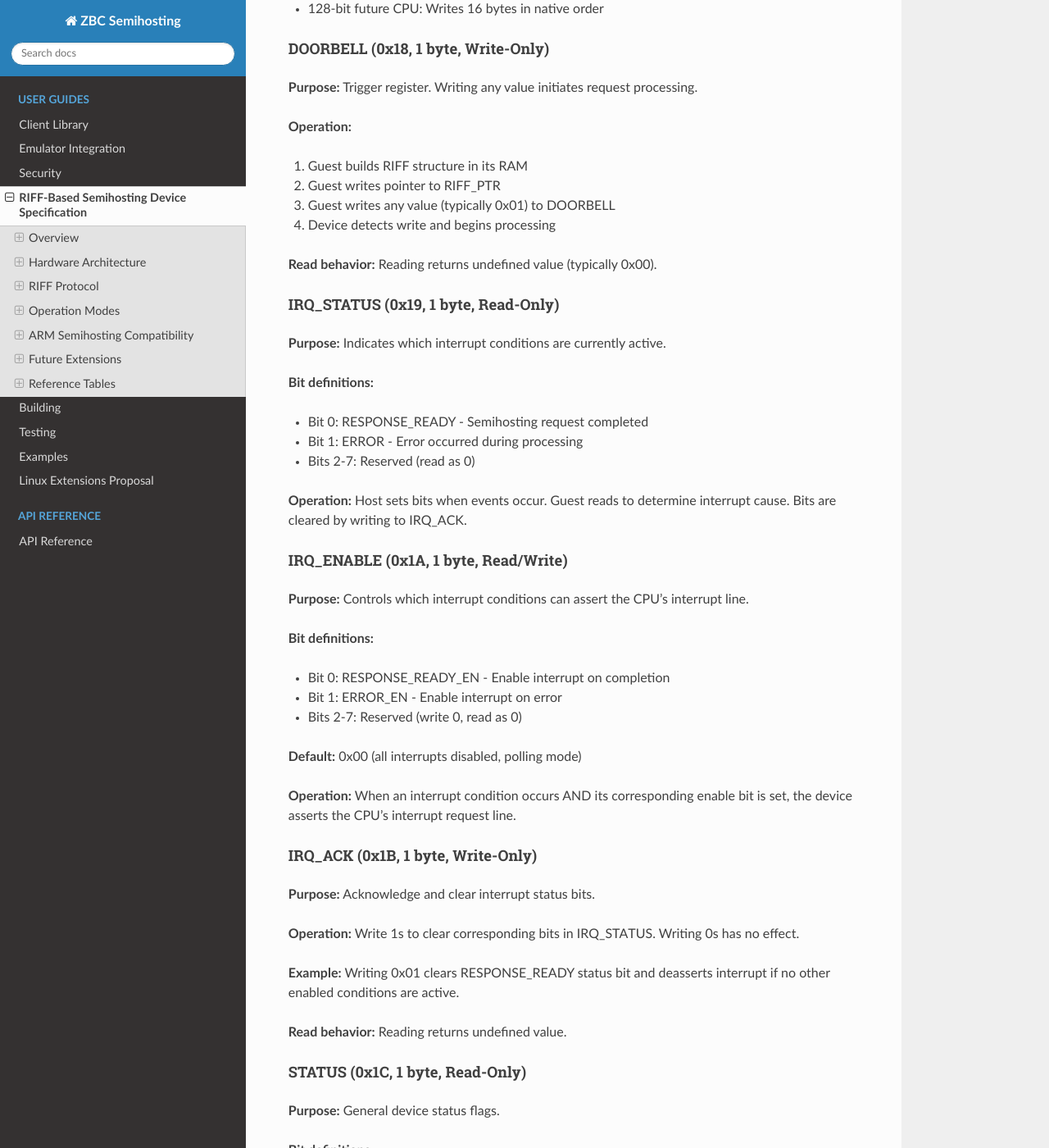
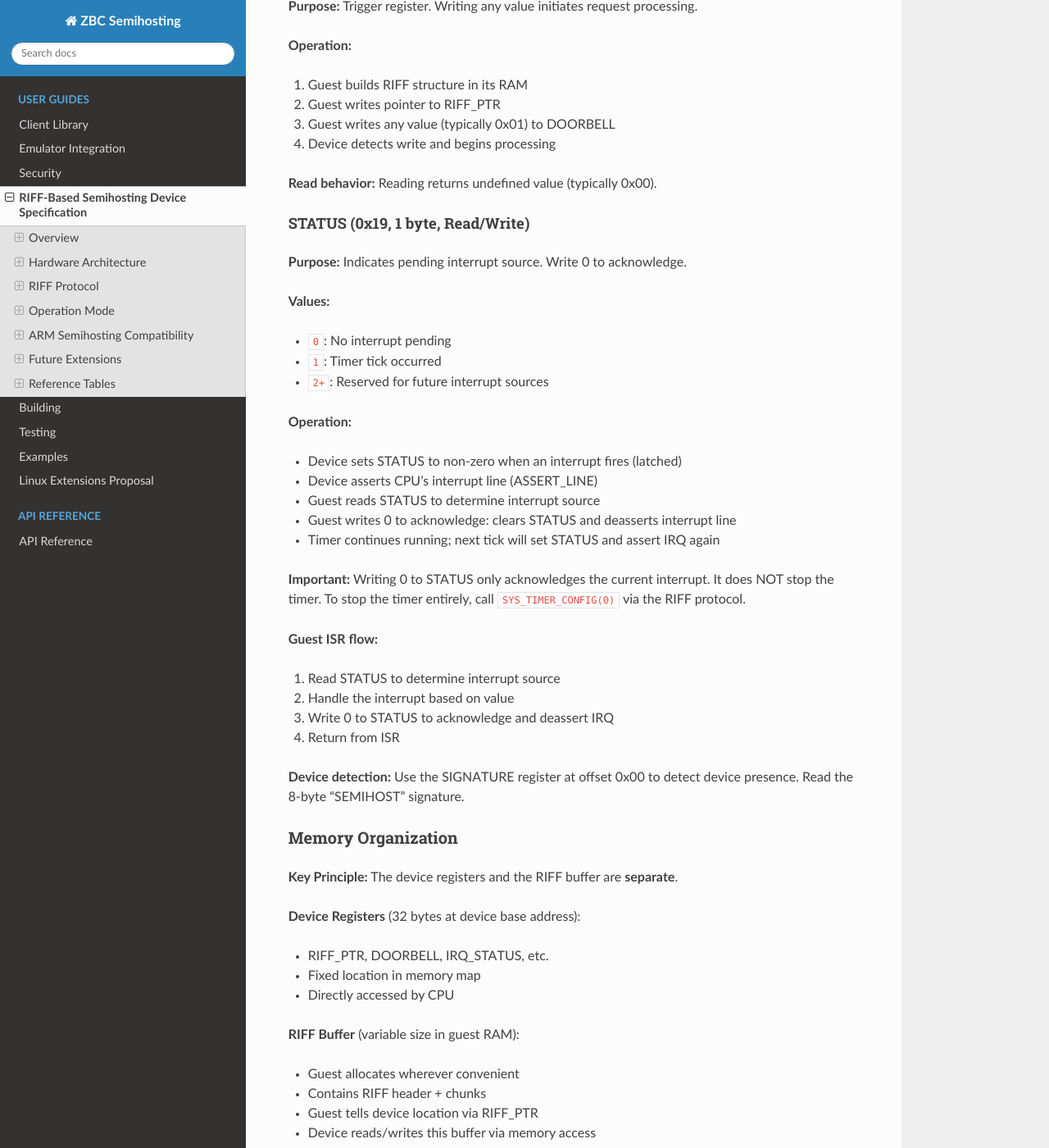
Before and after one commit to johnwbyrd/semihost, a Sphinx documentation site: the page built from docs/source/specification.rst, in a window 1280 px wide and 1400 px high, scrolled down 3855 px. Shown: the whole window at 82% size. Built offline with Sphinx 7.4.7 and the Read the Docs theme 3.1.0, drawn with Linux system fonts in a browser that asks for light colours; some of the changed text lies outside the part shown.

Commit message:
refactor: simplify interrupt model and update register map
Replace the IRQ_STATUS, IRQ_ENABLE, and IRQ_ACK register set
with a single read/write STATUS register at offset 0x19. The protocol
now specifies synchronous operation with optional timer interrupts,
removing asynchronous completion handling.

Updates:
- Remove `zbc_client_device_present` from client header.
- Update specification documentation to reflect new register layout.
- Define STATUS values for timer ticks.

```diff
--- a/docs/source/specification.rst
+++ b/docs/source/specification.rst
@@ -61,7 +61,7 @@
 - **Standard**: Compatible with ARM semihosting syscall numbers
 - **Simple**: Only 32 bytes of device registers
 - **Efficient**: Guest manages all buffers in its own RAM
-- **Flexible**: Synchronous (polling) or asynchronous (interrupt) operation
+- **Flexible**: Synchronous operation with optional timer interrupts
 - **Robust**: Self-describing protocol with explicit endianness negotiation
 
 Hardware Architecture
@@ -98,26 +98,11 @@
      - Write any value to trigger request
    * - 0x19
      - 1
-     - IRQ_STATUS
-     - R
-     - Interrupt status flags
-   * - 0x1A
-     - 1
-     - IRQ_ENABLE
+     - STATUS
      - RW
-     - Interrupt enable mask
-   * - 0x1B
-     - 1
-     - IRQ_ACK
-     - W
-     - Write 1s to clear interrupt bits
-   * - 0x1C
-     - 1
-     - STATUS
-     - R
-     - Device status flags
-   * - 0x1D-0x1F
-     - 3
+     - Interrupt pending (write 0 to clear)
+   * - 0x1A-0x1F
+     - 6
      - RESERVED
      - \-
      - Reserved for future use
@@ -181,64 +166,38 @@
 
 **Read behavior:** Reading returns undefined value (typically 0x00).
 
-IRQ_STATUS (0x19, 1 byte, Read-Only)
-""""""""""""""""""""""""""""""""""""
+STATUS (0x19, 1 byte, Read/Write)
+"""""""""""""""""""""""""""""""""
 
-**Purpose:** Indicates which interrupt conditions are currently active.
+**Purpose:** Indicates pending interrupt source. Write 0 to acknowledge.
 
-**Bit definitions:**
+**Values:**
 
-- Bit 0: RESPONSE_READY - Semihosting request completed
-- Bit 1: ERROR - Error occurred during processing
-- Bits 2-7: Reserved (read as 0)
+- ``0``: No interrupt pending
+- ``1``: Timer tick occurred
+- ``2+``: Reserved for future interrupt sources
 
-**Operation:** Host sets bits when events occur. Guest reads to determine
-interrupt cause. Bits are cleared by writing to IRQ_ACK.
+**Operation:**
 
-IRQ_ENABLE (0x1A, 1 byte, Read/Write)
-"""""""""""""""""""""""""""""""""""""
+- Device sets STATUS to non-zero when an interrupt fires (latched)
+- Device asserts CPU's interrupt line (ASSERT_LINE)
+- Guest reads STATUS to determine interrupt source
+- Guest writes 0 to acknowledge: clears STATUS and deasserts interrupt line
+- Timer continues running; next tick will set STATUS and assert IRQ again
 
-**Purpose:** Controls which interrupt conditions can assert the CPU's
-interrupt line.
+**Important:** Writing 0 to STATUS only acknowledges the current interrupt.
+It does NOT stop the timer. To stop the timer entirely, call
+``SYS_TIMER_CONFIG(0)`` via the RIFF protocol.
 
-**Bit definitions:**
+**Guest ISR flow:**
 
-- Bit 0: RESPONSE_READY_EN - Enable interrupt on completion
-- Bit 1: ERROR_EN - Enable interrupt on error
-- Bits 2-7: Reserved (write 0, read as 0)
+1. Read STATUS to determine interrupt source
+2. Handle the interrupt based on value
+3. Write 0 to STATUS to acknowledge and deassert IRQ
+4. Return from ISR
 
-**Default:** 0x00 (all interrupts disabled, polling mode)
-
-**Operation:** When an interrupt condition occurs AND its corresponding
-enable bit is set, the device asserts the CPU's interrupt request line.
-
-IRQ_ACK (0x1B, 1 byte, Write-Only)
-""""""""""""""""""""""""""""""""""
-
-**Purpose:** Acknowledge and clear interrupt status bits.
-
-**Operation:** Write 1s to clear corresponding bits in IRQ_STATUS.
-Writing 0s has no effect.
-
-**Example:** Writing 0x01 clears RESPONSE_READY status bit and deasserts
-interrupt if no other enabled conditions are active.
-
-**Read behavior:** Reading returns undefined value.
-
-STATUS (0x1C, 1 byte, Read-Only)
-""""""""""""""""""""""""""""""""
-
-**Purpose:** General device status flags.
-
-**Bit definitions:**
-
-- Bit 0: RESPONSE_READY - Same as IRQ_STATUS bit 0 (convenience)
-- Bit 7: DEVICE_PRESENT - Always 1 (device exists and is functional)
-- Bits 1-6: Reserved (read as 0)
-
-**Operation:** Guest can poll STATUS register to wait for completion
-without enabling interrupts. Bit 0 provides same information as
-IRQ_STATUS for convenience.
+**Device detection:** Use the SIGNATURE register at offset 0x00 to detect
+device presence. Read the 8-byte "SEMIHOST" signature.
 
 Memory Organization
 ^^^^^^^^^^^^^^^^^^^
@@ -301,33 +260,32 @@
 Interrupt Output
 """"""""""""""""
 
-**Signal:** IRQ_OUT (active high or low, implementation choice)
+**Signal:** IRQ_OUT (directly connected to CPU's interrupt input)
 
-**Behavior:** IRQ_OUT is asserted when the bitwise AND of IRQ_STATUS and
-IRQ_ENABLE is non-zero. When any enabled interrupt condition is active,
-IRQ_OUT is asserted. Connect to CPU's IRQ or NMI input as appropriate
-for the system.
+**Behavior:** IRQ_OUT is asserted when STATUS is non-zero. The device
+asserts the interrupt line when a timer tick occurs. The guest
+acknowledges the interrupt by writing 0 to the STATUS register, which
+deasserts IRQ_OUT.
 
-**Typical connection:**
-
-- Simple systems: Connect to CPU IRQ input
-- Priority systems: Connect through interrupt controller
-- Polling-only systems: Leave unconnected
+**Connection:** Connect to CPU's IRQ input. The timer interrupt is
+configured via the ``SYS_TIMER_CONFIG`` syscall through the RIFF protocol.
 
 Timing Characteristics
 ^^^^^^^^^^^^^^^^^^^^^^
 
-Synchronous Operation (Polling Mode)
-""""""""""""""""""""""""""""""""""""
+Synchronous Semihosting Operation
+"""""""""""""""""""""""""""""""""
 
-The device operates **synchronously** with deterministic timing:
+Semihosting requests are processed **synchronously**:
 
-1. Guest writes to DOORBELL (1 bus cycle)
-2. Device detects write (combinational or 1 clock)
-3. Device processes request (variable time, typically µs to ms)
-4. Device writes RETN chunk to guest RAM (multiple bus cycles)
-5. Device sets STATUS bit 0 (1 clock)
-6. Guest reads STATUS to detect completion (1 bus cycle per poll)
+1. Guest writes RIFF buffer address to RIFF_PTR
+2. Guest writes to DOORBELL (1 bus cycle)
+3. Device processes request immediately
+4. Device writes RETN chunk to guest RAM
+5. DOORBELL write returns - response is ready
+
+**Key insight:** When the DOORBELL write completes, the response is
+already in the RIFF buffer. No polling is needed.
 
 **Processing time:** Depends on syscall type:
 
@@ -335,25 +293,21 @@
 - ``SYS_WRITE``: Milliseconds (write large buffer to disk)
 - ``SYS_OPEN``: Milliseconds (filesystem access)
 
-**Guest blocking:** Guest typically polls STATUS in a tight loop,
-consuming CPU cycles during I/O.
+Timer Interrupts
+""""""""""""""""
 
-Asynchronous Operation (Interrupt Mode)
-"""""""""""""""""""""""""""""""""""""""
+The device supports a configurable periodic timer via ``SYS_TIMER_CONFIG``:
 
-For interrupt-driven operation:
+1. Guest calls ``SYS_TIMER_CONFIG(rate_hz)`` to start timer
+2. Timer fires at the specified rate
+3. Device sets STATUS = 1 and asserts IRQ_OUT
+4. Guest ISR reads STATUS, handles tick, writes 0 to acknowledge
+5. Device deasserts IRQ_OUT
+6. Timer continues firing until ``SYS_TIMER_CONFIG(0)`` is called
 
-1. Guest writes IRQ_ENABLE = 0x01 (enable RESPONSE_READY interrupt)
-2. Guest writes to DOORBELL
-3. Guest continues other work (or enters low-power mode)
-4. Device processes request in background
-5. Device sets IRQ_STATUS bit 0 and asserts IRQ_OUT
-6. CPU takes interrupt, guest handler runs
-7. Handler reads result from RIFF buffer
-8. Handler writes IRQ_ACK = 0x01 to clear interrupt
-
-**Latency:** Interrupt assertion to handler execution depends on CPU
-architecture and system state (interrupt masks, current instruction, etc.).
+**Note:** Timer interrupts are independent of semihosting requests.
+Semihosting remains synchronous - the timer provides a separate
+mechanism for periodic interrupts useful for OS development.
 
 Cache Coherency Requirements
 """"""""""""""""""""""""""""
@@ -554,7 +508,7 @@
 sub-chunks (PARM and DATA chunks for parameters).
 
 **Opcode:** ARM semihosting syscall number (0x01-0x31, see reference table)
-
+File by file, I'd like you to r
 **Sub-chunks:** The CALL chunk contains nested PARM and DATA chunks
 representing the syscall parameters. Parameters appear in the order
 expected by the syscall.
@@ -716,16 +670,16 @@
 **Device behavior:** Device writes error data **within** the pre-allocated
 ERRO chunk bounds when it cannot parse or execute the request. The device
 never modifies the RIFF structure -- only the contents of ERRO. If ERRO
-itself is missing or too small, the device cannot report the error and
-sets only the IRQ_STATUS error bit.
+itself is missing or too small, the device cannot report the error.
 
-Operation Modes
----------------
+Operation Mode
+--------------
 
-Synchronous Mode (Polling)
-^^^^^^^^^^^^^^^^^^^^^^^^^^
+Synchronous Semihosting
+^^^^^^^^^^^^^^^^^^^^^^^
 
-**Default mode.** Guest blocks waiting for response by polling STATUS register.
+Semihosting operates **synchronously**. When the DOORBELL write completes,
+the response is already in the RIFF buffer.
 
 **Operation:**
 
@@ -733,7 +687,7 @@
    pre-allocated RETN chunk, and pre-allocated ERRO chunk
 2. Guest writes RIFF buffer address to RIFF_PTR register
 3. Guest writes to DOORBELL register to trigger processing
-4. Guest polls STATUS register until RESPONSE_READY bit is set
+4. Response is ready immediately - no polling needed
 5. Guest reads response from RETN chunk (or ERRO chunk if error occurred)
 
 **Note:** See `Cache Coherency Requirements`_ in Hardware Architecture section
@@ -742,48 +696,13 @@
 **Characteristics:**
 
 - Simple to implement
-- No interrupt handler needed
-- Guest wastes CPU cycles during I/O
-- Suitable for simple single-tasking programs
-
-**Typical use:** Educational platforms, simple test programs, early firmware
-bring-up.
+- No polling or interrupt handler needed for semihosting
+- Suitable for all use cases from simple tests to OS development
 
 **Concurrent request handling:**
 
-Guest MUST NOT write DOORBELL while STATUS.RESPONSE_READY is set. Device
-behavior is undefined if concurrent requests are issued. Device may ignore
-the second DOORBELL or abort the first request.
-
-Asynchronous Mode (Interrupt-Driven)
-^^^^^^^^^^^^^^^^^^^^^^^^^^^^^^^^^^^^
-
-**Optional mode.** Guest can perform other work while waiting for completion
-interrupt.
-
-**Operation:**
-
-1. Guest enables RESPONSE_READY interrupt via IRQ_ENABLE register
-2. Guest builds RIFF buffer with CALL, pre-allocated RETN, and pre-allocated
-   ERRO chunks, then writes address to RIFF_PTR
-3. Guest writes to DOORBELL and continues other work
-4. Device processes request and sets IRQ_STATUS.RESPONSE_READY
-5. Device asserts interrupt line
-6. Guest interrupt handler reads response from RETN chunk (or ERRO chunk)
-   and acknowledges interrupt via IRQ_ACK
-
-**Note:** See `Cache Coherency Requirements`_ in Hardware Architecture section
-for critical cache management details.
-
-**Characteristics:**
-
-- More complex (requires interrupt handler)
-- Guest can multitask during I/O
-- Enables true asynchronous operation
-- Suitable for operating systems and complex applications
-
-**Typical use:** OS development, preemptive multitasking, power-sensitive
-applications.
+Guest MUST NOT write DOORBELL while a previous request is being processed.
+Device behavior is undefined if concurrent requests are issued.
 
 Guest Memory Access by Device
 ^^^^^^^^^^^^^^^^^^^^^^^^^^^^^
@@ -958,9 +877,51 @@
      - SYS_TICKFREQ
      - ()
      - ticks per second
+   * - 0x32
+     - SYS_TIMER_CONFIG
+     - (rate_hz)
+     - 0 or error code
 
 **Note:** SYS_ELAPSED and SYS_HEAPINFO have special return value encoding.
 See `Special Return Value Encoding`_ for details.
+
+SYS_TIMER_CONFIG (0x32)
+^^^^^^^^^^^^^^^^^^^^^^^
+
+Configure a periodic timer interrupt.
+
+**CALL chunk:**
+
+- PARM chunk: rate_hz (uint32) - Timer frequency in Hz
+
+**RETN chunk:**
+
+- result: 0 on success, negative on error
+- errno: 0 or error code
+
+**Behavior:**
+
+- When rate > 0: Start periodic timer at specified frequency. On each tick,
+  device sets STATUS = 1 and asserts CPU IRQ line.
+- When rate = 0: Stop timer, no more interrupts.
+- Calling again with a different rate changes the frequency.
+
+**Return values:**
+
+- 0: Timer configured successfully
+- -1 with errno = ENOTSUP: CPU does not support interrupts
+- -1 with errno = EINVAL: Rate not achievable (too fast or too slow)
+
+**Common rates:**
+
+- 50 Hz: Retro/8-bit systems, PAL frame sync
+- 60 Hz: NTSC frame sync
+- 100 Hz: Embedded systems, older Linux (HZ=100)
+- 1000 Hz: Modern Linux, RTOS (HZ=1000)
+
+**Note:** Software implementations can be permissive and accept any reasonable
+rate. Physical implementations (FPGA/ASIC) may return errors for frequencies
+they cannot generate from their clock source.
 
 Argument Encoding in RIFF Chunks
 ^^^^^^^^^^^^^^^^^^^^^^^^^^^^^^^^
@@ -1264,53 +1225,34 @@
      - Write to trigger request
    * - 0x19
      - 1
-     - IRQ_STATUS
-     - R
-     - Interrupt status bits
+     - STATUS
+     - RW
+     - Interrupt pending (write 0 to clear)
    * - 0x1A
-     - 1
-     - IRQ_ENABLE
-     - RW
-     - Interrupt enable mask
-   * - 0x1B
-     - 1
-     - IRQ_ACK
-     - W
-     - Clear interrupt bits
-   * - 0x1C
-     - 1
-     - STATUS
-     - R
-     - Device status
-   * - 0x1D
-     - 3
+     - 6
      - RESERVED
      - \-
      - Future use
 
-Status Bit Definitions
+STATUS Register Values
 ^^^^^^^^^^^^^^^^^^^^^^
 
 .. list-table::
    :header-rows: 1
-   :widths: 10 25 10 55
+   :widths: 10 25 65
 
-   * - Bit
+   * - Value
      - Name
-     - R/W
      - Description
    * - 0
-     - RESPONSE_READY
-     - R
-     - Request completed
+     - ZBC_STATUS_NONE
+     - No interrupt pending
    * - 1
-     - ERROR
-     - R
-     - Error occurred
-   * - 7
-     - DEVICE_PRESENT
-     - R
-     - Always 1 (device exists)
+     - ZBC_STATUS_TIMER
+     - Timer tick occurred
+   * - 2+
+     - (reserved)
+     - Reserved for future interrupt sources
 
 RIFF Chunk Types
 ^^^^^^^^^^^^^^^^
```
Also changed, not shown: 8 other files.
